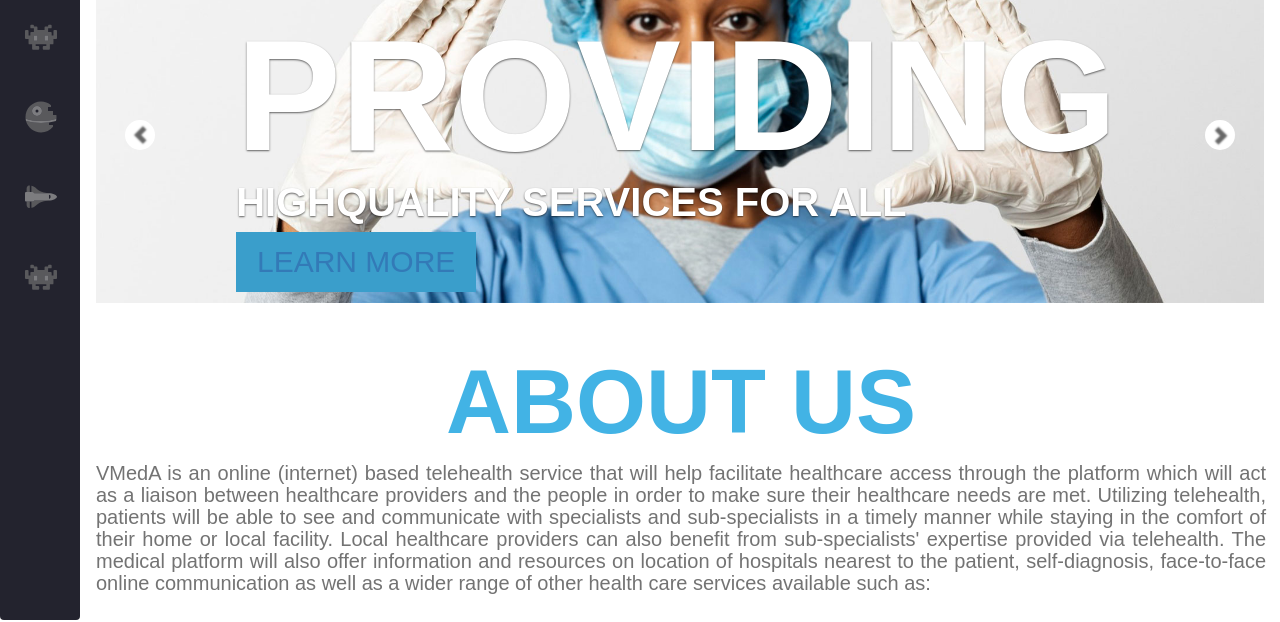
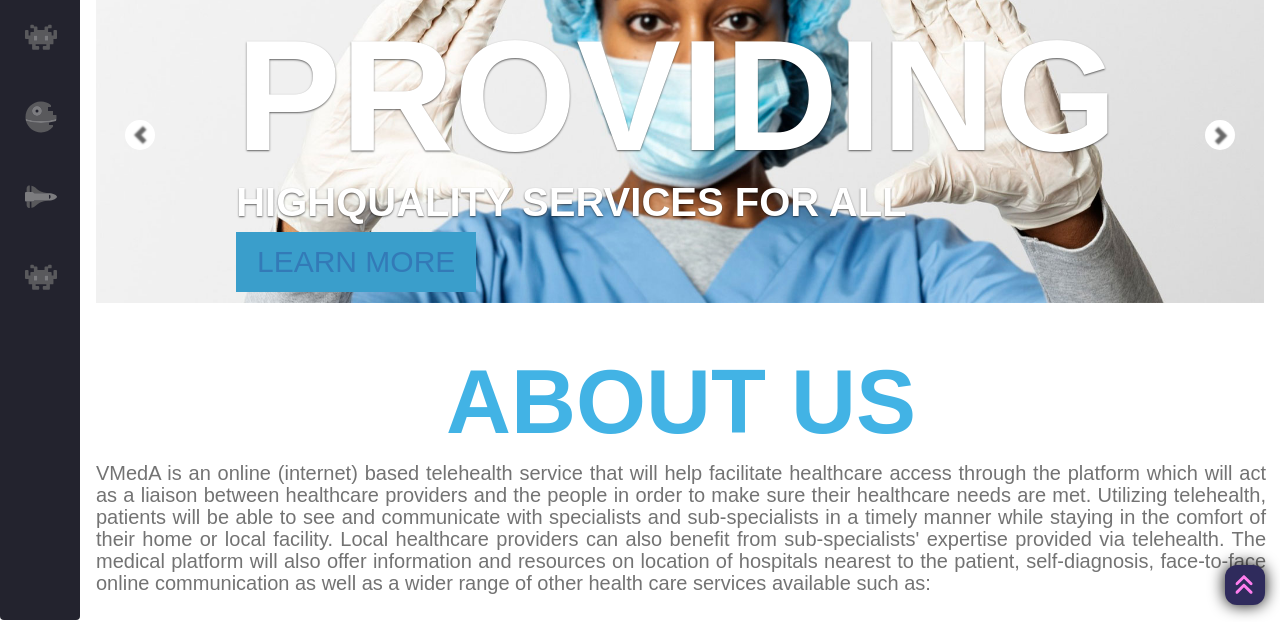
Before and after one commit to vmuchui/2022.03.29-VMedA, a plain HTML site: page index.html in a window 1280 px wide. Shown: the part 180-802 px from the top of the page. Drawn offline with nearby package versions, Linux system fonts and the light colour scheme; some packages are replaced by stand-ins of ours; a script that the page names is missing; a web font is replaced by a local one.

Commit message:
add scroll to the top button and styling

```diff
--- a/css/style.css
+++ b/css/style.css
@@ -3,25 +3,30 @@
 *Description : This is a responsive HTML & Bootstrap template developed by Victor Muchui, Emmanuel Waithaka, Margaret Githinji, Horrace Muendo, Fortune Bamji, Stephen Njihia.
 ****/
 
+* {
+  box-sizing: border-box;
+}
 :root {
   font-size: 16px;
-  font-family: "Open Sans";
   --text-primary: #b6b6b6;
   --text-secondary: #ececec;
   --bg-primary: #23232e;
   --bg-secondary: #141418;
   --transition-speed: 600ms;
 }
+
+body {
+  margin: 0;
+  padding: 0;
+  color: black;
+  background-color: white;
+  font-family: "BenchNine", sans-serif;
+  overflow: -moz-hidden-unscrollable;
+}
 main {
   opacity: 100%;
 }
 
-body {
-  color: black;
-  background-color: white;
-  margin: 0;
-  padding: 0;
-}
 
 body::-webkit-scrollbar {
   width: 0.25rem;
@@ -219,13 +224,35 @@ main {
   display: block;
 }
 
-body {
-  margin: 0;
-  padding: 0;
-  font-family: "BenchNine", sans-serif;
-}
 li {
   list-style: none;
+}
+
+.scroll-up {
+  width: 50px;
+  height: 50px;
+  background-color: rgb(47, 43, 92);
+  bottom: 10px;
+  right: 10px;
+  position: fixed;
+  cursor: pointer;
+  border-radius: 30%;
+  box-shadow: 0px 0px 20px black;
+
+  transform: scale(0.8);
+  transition: 0.3s ease-in-out transform;
+
+  display: flex;
+  align-items: center;
+  justify-content: center;
+
+}
+.scroll-up:hover {
+  transform: scale(1);
+}
+.scroll-up svg {
+  width: 50%;
+  pointer-events: none;
 }
 a:hover,
 a:visited,
@@ -293,7 +320,8 @@ h2 {
   /* Standard syntax */
 }
 .item {
-  position: relative;
+  position: inherit;
+  text-decoration-color: white;
 }
 .carousel-caption {
   position: absolute;
--- a/index.html
+++ b/index.html
@@ -288,9 +288,49 @@
 	  </ul>
 	</nav>
 
+	<!-- <a href="#home" class="scroll-up">
+		<svg xmlns="http://www.w3.org/2000/svg" viewBox="0 0 384 512">
+			<path d="M54.63 246.6L192 109.3l137.4 137.4C335.6 252.9 343.8 256 352 256s16.38-3.125 22.62-9.375c12.5-12.5 12.5-32.75 0-45.25l-160-160c-12.5-12.5-32.75-12.5-45.25 0l-160 160c-12.5 12.5-12.5 32.75 0 45.25S42.13 259.1 54.63 246.6zM214.6 233.4c-12.5-12.5-32.75-12.5-45.25 0l-160 160c-12.5 12.5-12.5 32.75 0 45.25s32.75 12.5 45.25 0L192 301.3l137.4 137.4C335.6 444.9 343.8 448 352 448s16.38-3.125 22.62-9.375c12.5-12.5 12.5-32.75 0-45.25L214.6 233.4z"/></svg>
+
+	</a>  -->
+
+
+	<a href="#home" class="scroll-up">
+		<svg
+		aria-hidden="true"
+		focusable="false"
+		data-prefix="fad"
+		data-icon="angle-double-right"
+		role="img"
+		xmlns="http://www.w3.org/2000/svg"
+		viewBox="0 0 448 512"
+		class="svg-inline--fa fa-angle-double-right fa-w-14 fa-5x"
+	>
+		<g class="fa-group">
+			<path
+			fill="currentColor"
+			d="M54.63 246.6L192 109.3l137.4 137.4C335.6 252.9 343.8 256 352 256s16.38-3.125 22.62-9.375c12.5-12.5 12.5-32.75 0-45.25l-160-160c-12.5-12.5-32.75-12.5-45.25 0l-160 160c-12.5 12.5-12.5 32.75 0 45.25S42.13 259.1 54.63 246.6zM214.6 233.4c-12.5-12.5-32.75-12.5-45.25 0l-160 160c-12.5 12.5-12.5 32.75 0 45.25s32.75 12.5 45.25 0L192 301.3l137.4 137.4C335.6 444.9 343.8 448 352 448s16.38-3.125 22.62-9.375c12.5-12.5 12.5-32.75 0-45.25L214.6 233.4z"
+			class="fa-primary"/>
+		<!-- <path
+			fill="currentColor"
+			d="M224 273L88.37 409a23.78 23.78 0 0 1-33.8 0L32 386.36a23.94 23.94 0 0 1 0-33.89l96.13-96.37L32 159.73a23.94 23.94 0 0 1 0-33.89l22.44-22.79a23.78 23.78 0 0 1 33.8 0L223.88 239a23.94 23.94 0 0 1 .1 34z"
+			class="fa-secondary"
+		></path> -->
+		<!-- <path
+			fill="currentColor"
+			d="M415.89 273L280.34 409a23.77 23.77 0 0 1-33.79 0L224 386.26a23.94 23.94 0 0 1 0-33.89L320.11 256l-96-96.47a23.94 23.94 0 0 1 0-33.89l22.52-22.59a23.77 23.77 0 0 1 33.79 0L416 239a24 24 0 0 1-.11 34z"
+			class="fa-primary"
+		></path> -->
+		</g>
+	</svg>
+
+	</a>
+
+
+
 	<main>
 		<section class="slider" id="home">
-			<div class="container-fluid">
+			<div  class="container-fluid">
 				<div class="row">
 					<div id="carouselHacked" class="carousel slide carousel-fade" data-ride="carousel">
 						<div class="header-backup"></div>
```
